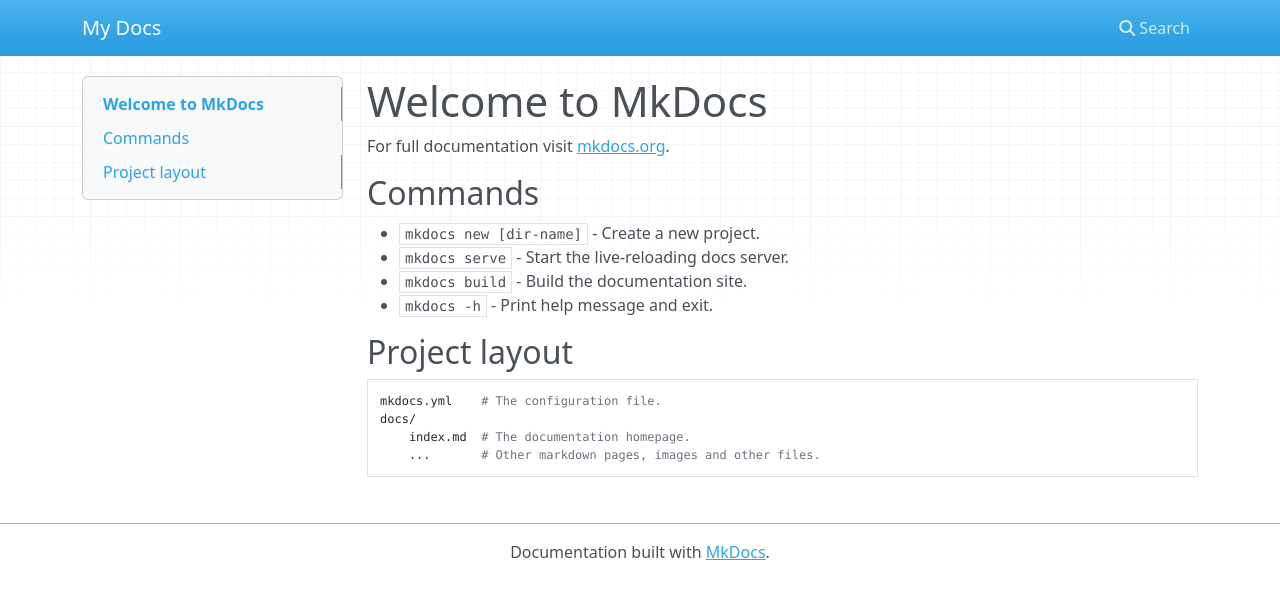
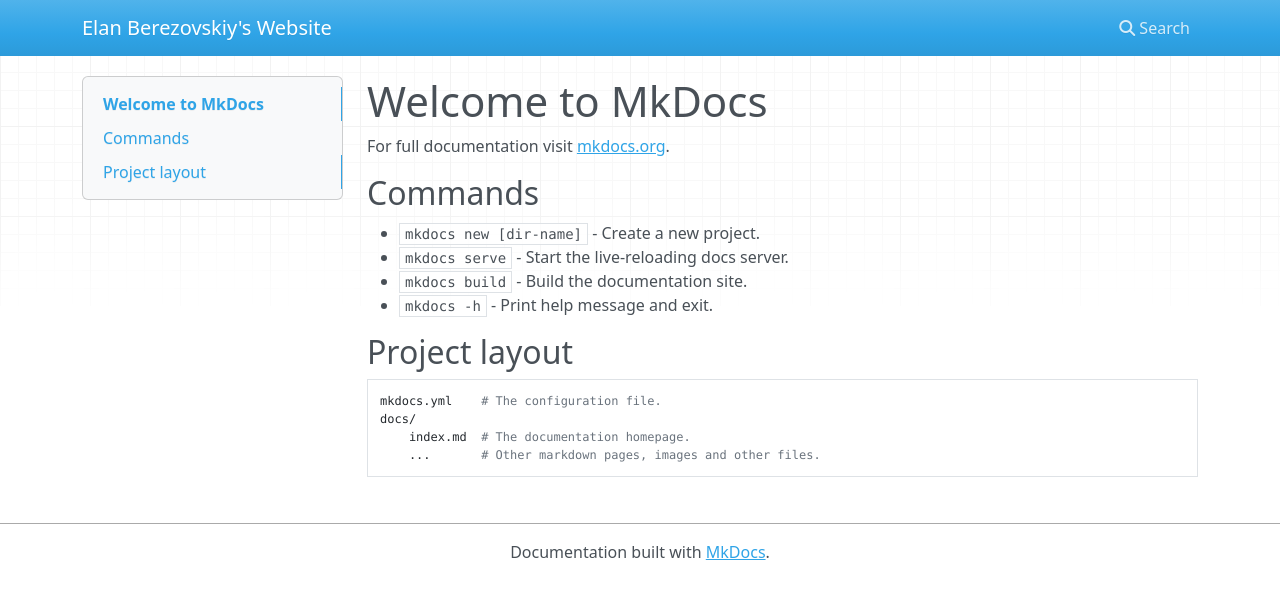
Before and after one commit to ElanB121/elanb.github.io, an MkDocs documentation site: the page built from docs/index.md, in a window 1280 px wide. Shown: the top 599 px of the page. Built offline with MkDocs 1.6.1, drawn with Linux system fonts in a browser that asks for light colours; nearby versions of some CDN libraries.

Commit message:
Updated site name

```diff
--- a/mkdocs.yml
+++ b/mkdocs.yml
@@ -1 +1 @@
-site_name: My Docs
+site_name: Elan Berezovskiy's Website
```
